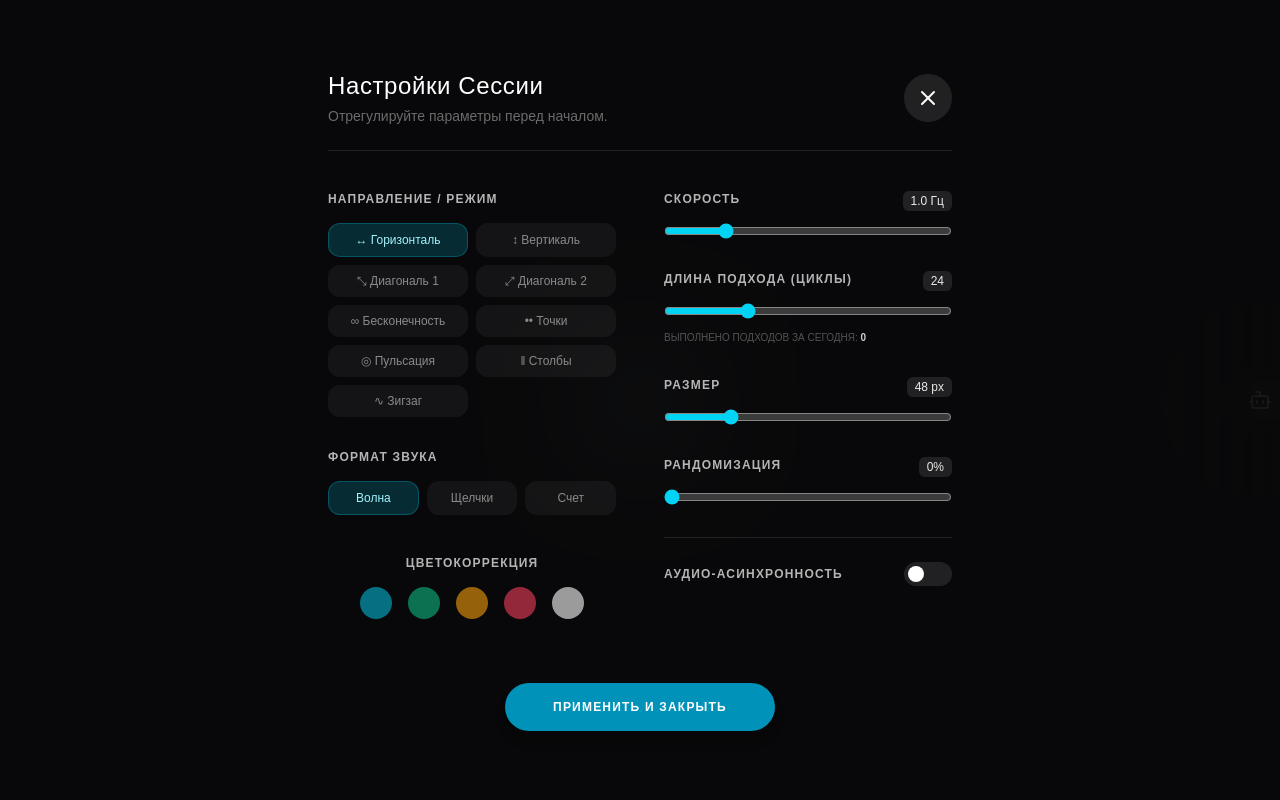
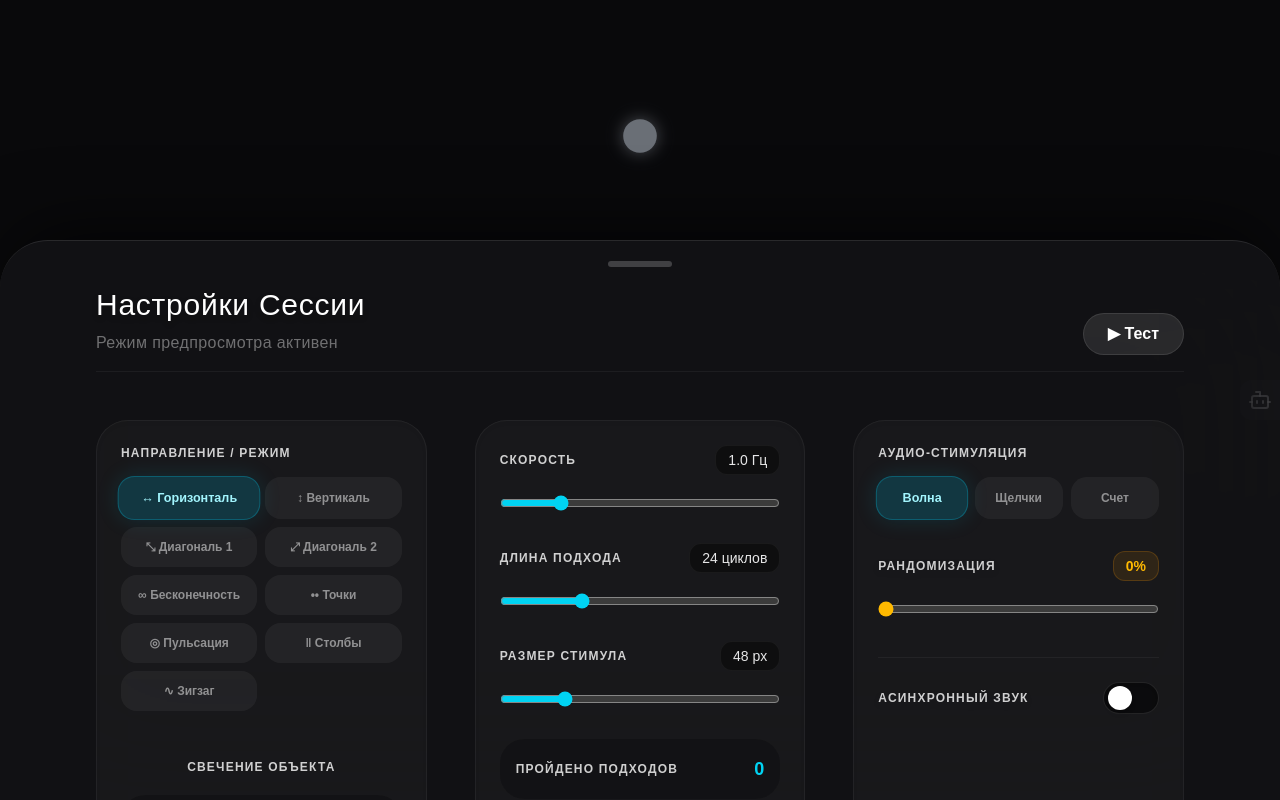
Before and after one commit to fsbtactic-code/emdr, a Next.js app: page / in a window 1280 px wide. Built offline with nearby package versions, Linux system fonts and the light colour scheme.

Commit message:
feat: Beautiful iOS 2026 Glassmorphism settings panel with scale-down preview wrapper

```diff
--- a/app/page.tsx
+++ b/app/page.tsx
@@ -1,15 +1,33 @@
+'use client';
+
 import { StimulationEngine } from '@/components/emdr/StimulationEngine';
 import { Controls } from '@/components/emdr/Controls';
 import { Sidebar } from '@/components/ai/Sidebar';
 import { SettingsPanel } from '@/components/emdr/SettingsPanel';
+import { useStore } from '@/store/useStore';
+import { motion } from 'framer-motion';
 
 export default function SessionPage() {
+  const { isSettingsOpen } = useStore();
+
   return (
     <main className="relative w-full h-full flex flex-col bg-zinc-950 overflow-hidden">
-      {/* Background vignette for deep dark feel */}
       <div className="absolute inset-0 bg-[radial-gradient(ellipse_at_center,_var(--tw-gradient-stops))] from-transparent via-zinc-950/80 to-zinc-950 z-0 pointer-events-none" />
 
-      <StimulationEngine />
+      <motion.div
+        animate={{
+          scale: isSettingsOpen ? 0.7 : 1,
+          y: isSettingsOpen ? '-18vh' : 0,
+          borderRadius: isSettingsOpen ? '48px' : '0px',
+          opacity: isSettingsOpen ? 0.5 : 1
+        }}
+        transition={{ type: 'spring', bounce: 0, duration: 0.8, ease: [0.22, 1, 0.36, 1] }}
+        className="w-full h-full relative z-10 overflow-hidden"
+        style={{ transformOrigin: 'top center' }}
+      >
+        <StimulationEngine />
+      </motion.div>
+
       <SettingsPanel />
       <Controls />
       <Sidebar />
--- a/components/emdr/SettingsPanel.tsx
+++ b/components/emdr/SettingsPanel.tsx
@@ -1,7 +1,7 @@
 'use client';
 
 import { useStore } from '@/store/useStore';
-import { X, Settings2 } from 'lucide-react';
+import { Settings2 } from 'lucide-react';
 import { motion, AnimatePresence } from 'framer-motion';
 
 export const SettingsPanel = () => {
@@ -14,7 +14,8 @@ export const SettingsPanel = () => {
     isDesync, setIsDesync,
     randomness, setRandomness,
     cyclesPerSet, setCyclesPerSet,
-    setsCompleted, isSettingsOpen, setIsSettingsOpen
+    setsCompleted, isSettingsOpen, setIsSettingsOpen,
+    isPlaying
   } = useStore();
 
   const colors = [
@@ -55,36 +56,44 @@ export const SettingsPanel = () => {
       <AnimatePresence>
         {isSettingsOpen && (
           <motion.div
-            initial={{ opacity: 0 }}
-            animate={{ opacity: 1 }}
-            exit={{ opacity: 0 }}
-            className="absolute inset-0 z-50 flex items-center justify-center bg-zinc-950/80 backdrop-blur-3xl overflow-y-auto no-scrollbar"
+            initial={{ y: '100%', opacity: 0 }}
+            animate={{ y: 0, opacity: 1 }}
+            exit={{ y: '100%', opacity: 0 }}
+            transition={{ type: 'spring', bounce: 0, duration: 0.8, ease: [0.22, 1, 0.36, 1] }}
+            className="absolute bottom-0 w-full h-[70vh] bg-zinc-900/60 backdrop-blur-[80px] border-t border-white/10 rounded-t-[48px] shadow-[0_-20px_80px_-20px_rgba(0,0,0,0.8)] z-50 flex flex-col"
           >
-            <div className="w-full max-w-2xl px-6 py-12 flex flex-col gap-10 text-sm">
-              <div className="flex justify-between items-center border-b border-white/10 pb-6">
+            {/* iOS Drag Handle */}
+            <div className="w-full flex justify-center py-5 shrink-0">
+              <div className="w-16 h-1.5 bg-white/20 hover:bg-white/40 cursor-grab active:cursor-grabbing rounded-full transition-colors" />
+            </div>
+
+            <div className="flex-1 overflow-y-auto w-full px-8 pb-12 max-w-6xl mx-auto flex flex-col gap-12 no-scrollbar">
+
+              <div className="flex justify-between items-end border-b border-white/5 pb-4 shrink-0">
                 <div>
-                  <h2 className="text-2xl font-light tracking-wide text-white">Настройки Сессии</h2>
-                  <p className="text-white/40 mt-1">Отрегулируйте параметры перед началом.</p>
+                  <h2 className="text-3xl font-light tracking-wide text-white drop-shadow-md">Настройки Сессии</h2>
+                  <p className="text-white/40 mt-2 font-medium tracking-wide">Режим предпросмотра активен</p>
                 </div>
                 <button
-                  onClick={() => setIsSettingsOpen(false)}
-                  className="p-3 bg-white/10 hover:bg-white/20 rounded-full transition-colors"
+                  onClick={() => useStore.getState().togglePlaying()}
+                  className="px-6 py-2 bg-white/10 hover:bg-white/20 rounded-full text-white font-semibold transition-all border border-white/10 flex items-center gap-2"
                 >
-                  <X size={24} />
+                  {isPlaying ? '⏸ Пауза' : '▶ Тест'}
                 </button>
               </div>
 
-              <div className="grid grid-cols-1 md:grid-cols-2 gap-x-12 gap-y-10">
-                {/* Column 1 */}
-                <div className="flex flex-col gap-8">
+              <div className="grid grid-cols-1 md:grid-cols-2 lg:grid-cols-3 gap-x-12 gap-y-12">
+
+                {/* Column 1: Visuals */}
+                <div className="flex flex-col gap-8 bg-white/[0.03] p-6 rounded-[32px] border border-white/5 shadow-inner">
                   <div className="flex flex-col gap-4">
-                    <span className="text-white/70 text-xs uppercase tracking-widest font-semibold">Направление / Режим</span>
+                    <span className="text-white/80 text-xs uppercase tracking-widest font-bold">Направление / Режим</span>
                     <div className="grid grid-cols-2 gap-2">
                       {Object.entries(patternNames).map(([p, label]) => (
                         <button
                           key={p}
                           onClick={() => setPattern(p as any)}
-                          className={`py-2 px-3 rounded-xl text-xs transition-colors flex items-center justify-center ${pattern === p ? 'bg-cyan-500/20 text-cyan-200 border border-cyan-500/30' : 'bg-white/5 text-white/50 hover:bg-white/10'}`}
+                          className={`py-3 px-3 rounded-2xl text-xs font-semibold transition-all duration-300 flex items-center justify-center ${pattern === p ? 'bg-cyan-500/20 text-cyan-200 border border-cyan-500/30 shadow-[0_0_20px_rgba(6,182,212,0.15)] scale-105' : 'bg-white/5 text-white/50 hover:bg-white/10'}`}
                         >
                           {label}
                         </button>
@@ -92,16 +101,67 @@ export const SettingsPanel = () => {
                     </div>
                   </div>
 
+                  <div className="flex flex-col gap-5 mt-4">
+                    <span className="text-white/80 text-xs uppercase tracking-widest font-bold text-center">Свечение объекта</span>
+                    <div className="flex gap-5 justify-center bg-black/20 p-4 rounded-[24px]">
+                      {colors.map((c) => (
+                        <button
+                          key={c.value}
+                          onClick={() => setColor(c.value)}
+                          className={`w-8 h-8 rounded-full transition-all duration-300 ${color === c.value ? 'scale-125 ring-2 ring-white/60 ring-offset-2 ring-offset-zinc-900' : 'opacity-60 hover:opacity-100 hover:scale-110'}`}
+                          style={{ backgroundColor: c.value, boxShadow: color === c.value ? c.shadow : 'none' }}
+                          title={c.name}
+                        />
+                      ))}
+                    </div>
+                  </div>
+                </div>
+
+                {/* Column 2: Behavior and Setup */}
+                <div className="flex flex-col gap-8 bg-white/[0.03] p-6 rounded-[32px] border border-white/5 shadow-inner">
+
+                  <div className="flex flex-col gap-3">
+                    <div className="flex justify-between items-center">
+                      <span className="text-white/80 text-xs uppercase tracking-widest font-bold">Скорость</span>
+                      <span className="text-white/90 text-sm font-medium bg-black/40 px-3 py-1 rounded-xl border border-white/5">{speed.toFixed(1)} Гц</span>
+                    </div>
+                    <input type="range" min="0.5" max="3.0" step="0.1" value={speed} onChange={(e) => setSpeed(parseFloat(e.target.value))} className="accent-cyan-400 w-full mt-2" />
+                  </div>
+
+                  <div className="flex flex-col gap-3">
+                    <div className="flex justify-between items-center">
+                      <span className="text-white/80 text-xs uppercase tracking-widest font-bold">Длина подхода</span>
+                      <span className="text-white/90 text-sm font-medium bg-black/40 px-3 py-1 rounded-xl border border-white/5">{cyclesPerSet} циклов</span>
+                    </div>
+                    <input type="range" min="10" max="60" step="2" value={cyclesPerSet} onChange={(e) => setCyclesPerSet(parseInt(e.target.value))} className="accent-cyan-400 w-full mt-2" />
+                  </div>
+
+                  <div className="flex flex-col gap-3">
+                    <div className="flex justify-between items-center">
+                      <span className="text-white/80 text-xs uppercase tracking-widest font-bold">Размер стимула</span>
+                      <span className="text-white/90 text-sm font-medium bg-black/40 px-3 py-1 rounded-xl border border-white/5">{size} px</span>
+                    </div>
+                    <input type="range" min="20" max="150" step="1" value={size} onChange={(e) => setSize(parseInt(e.target.value))} className="accent-cyan-400 w-full mt-2" />
+                  </div>
+
+                  <div className="flex items-center justify-between bg-black/20 p-4 rounded-[24px]">
+                    <span className="text-white/80 text-xs uppercase tracking-widest font-bold">Пройдено подходов</span>
+                    <span className="text-cyan-400 text-lg font-bold">{setsCompleted}</span>
+                  </div>
+
+                </div>
+
+                {/* Column 3: Audio and Cognition (Working memory) */}
+                <div className="flex flex-col gap-8 bg-white/[0.03] p-6 rounded-[32px] border border-white/5 shadow-inner">
+
                   <div className="flex flex-col gap-4">
-                    <span className="text-white/70 text-xs uppercase tracking-widest font-semibold flex justify-between">
-                      Формат звука
-                    </span>
+                    <span className="text-white/80 text-xs uppercase tracking-widest font-bold">Аудио-Стимуляция</span>
                     <div className="grid grid-cols-3 gap-2">
                       {Object.entries(audioFormatNames).map(([a, label]) => (
                         <button
                           key={a}
                           onClick={() => setAudioFormat(a as any)}
-                          className={`py-2 px-3 rounded-xl text-xs transition-colors flex items-center justify-center ${audioFormat === a ? 'bg-cyan-500/20 text-cyan-200 border border-cyan-500/30' : 'bg-white/5 text-white/50 hover:bg-white/10'}`}
+                          className={`py-3 px-1 rounded-2xl text-xs font-semibold transition-all duration-300 flex items-center justify-center ${audioFormat === a ? 'bg-cyan-500/20 text-cyan-200 border border-cyan-500/30 shadow-[0_0_20px_rgba(6,182,212,0.15)] scale-105' : 'bg-white/5 text-white/50 hover:bg-white/10'}`}
                         >
                           {label}
                         </button>
@@ -109,75 +169,34 @@ export const SettingsPanel = () => {
                     </div>
                   </div>
 
-                  <div className="flex flex-col gap-4">
-                    <span className="text-white/70 text-xs uppercase tracking-widest font-semibold text-center mt-2">Цветокоррекция</span>
-                    <div className="flex gap-4 justify-center">
-                      {colors.map((c) => (
-                        <button
-                          key={c.value}
-                          onClick={() => setColor(c.value)}
-                          className={`w-8 h-8 rounded-full transition-all duration-300 ${color === c.value ? 'scale-125 ring-2 ring-white/60 ring-offset-2 ring-offset-transparent' : 'opacity-60 hover:opacity-100 hover:scale-110'}`}
-                          style={{ backgroundColor: c.value, boxShadow: color === c.value ? c.shadow : 'none' }}
-                          aria-label={`Select ${c.name}`}
-                        />
-                      ))}
+                  <div className="flex flex-col gap-3">
+                    <div className="flex justify-between items-center">
+                      <span className="text-white/80 text-xs uppercase tracking-widest font-bold text-amber-500/90 drop-shadow-md">Рандомизация</span>
+                      <span className="text-amber-400 text-sm font-bold bg-amber-500/10 px-3 py-1 rounded-xl border border-amber-500/20">{randomness}%</span>
                     </div>
+                    <input type="range" min="0" max="100" step="1" value={randomness} onChange={(e) => setRandomness(parseInt(e.target.value))} className="accent-amber-400 w-full mt-2" />
                   </div>
+
+                  <div className="flex items-center justify-between border-t border-white/5 pt-6 mt-2">
+                    <span className="text-white/80 text-xs uppercase tracking-widest font-bold text-amber-500/90 drop-shadow-md">Асинхронный Звук</span>
+                    <button
+                      onClick={() => setIsDesync(!isDesync)}
+                      className={`w-14 h-8 rounded-full transition-colors relative flex items-center shadow-inner border border-white/10 ${isDesync ? 'bg-amber-500/80' : 'bg-black/50'}`}
+                    >
+                      <div className={`w-6 h-6 rounded-full bg-white transition-transform shadow-md ${isDesync ? 'translate-x-7' : 'translate-x-1'}`} />
+                    </button>
+                  </div>
+
                 </div>
 
-                {/* Column 2 */}
-                <div className="flex flex-col gap-8">
-                  <div className="flex flex-col gap-3">
-                    <div className="flex justify-between">
-                      <span className="text-white/70 text-xs uppercase tracking-widest font-semibold">Скорость</span>
-                      <span className="text-white/90 text-xs bg-white/10 px-2 py-0.5 rounded-md">{speed.toFixed(1)} Гц</span>
-                    </div>
-                    <input type="range" min="0.5" max="3.0" step="0.1" value={speed} onChange={(e) => setSpeed(parseFloat(e.target.value))} className="accent-cyan-400 w-full" />
-                  </div>
-
-                  <div className="flex flex-col gap-3">
-                    <div className="flex justify-between">
-                      <span className="text-white/70 text-xs uppercase tracking-widest font-semibold">Длина подхода (Циклы)</span>
-                      <span className="text-white/90 text-xs bg-white/10 px-2 py-0.5 rounded-md">{cyclesPerSet}</span>
-                    </div>
-                    <input type="range" min="10" max="60" step="2" value={cyclesPerSet} onChange={(e) => setCyclesPerSet(parseInt(e.target.value))} className="accent-cyan-400 w-full" />
-                    <p className="text-[10px] text-white/30 uppercase">Выполнено подходов за сегодня: <strong className="text-white/80">{setsCompleted}</strong></p>
-                  </div>
-
-                  <div className="flex flex-col gap-3">
-                    <div className="flex justify-between">
-                      <span className="text-white/70 text-xs uppercase tracking-widest font-semibold">Размер</span>
-                      <span className="text-white/90 text-xs bg-white/10 px-2 py-0.5 rounded-md">{size} px</span>
-                    </div>
-                    <input type="range" min="20" max="150" step="1" value={size} onChange={(e) => setSize(parseInt(e.target.value))} className="accent-cyan-400 w-full" />
-                  </div>
-
-                  <div className="flex flex-col gap-3">
-                    <div className="flex justify-between">
-                      <span className="text-white/70 text-xs uppercase tracking-widest font-semibold">Рандомизация</span>
-                      <span className="text-white/90 text-xs bg-white/10 px-2 py-0.5 rounded-md">{randomness}%</span>
-                    </div>
-                    <input type="range" min="0" max="100" step="1" value={randomness} onChange={(e) => setRandomness(parseInt(e.target.value))} className="accent-cyan-400 w-full" />
-                  </div>
-
-                  <div className="flex items-center justify-between border-t border-white/10 pt-6">
-                    <span className="text-white/70 text-xs uppercase tracking-widest font-semibold">Аудио-Асинхронность</span>
-                    <button
-                      onClick={() => setIsDesync(!isDesync)}
-                      className={`w-12 h-6 rounded-full transition-colors relative flex items-center ${isDesync ? 'bg-cyan-600' : 'bg-white/10'}`}
-                    >
-                      <div className={`w-4 h-4 rounded-full bg-white transition-transform ${isDesync ? 'translate-x-7' : 'translate-x-1'}`} />
-                    </button>
-                  </div>
-                </div>
               </div>
 
-              <div className="flex justify-center mt-6">
+              <div className="flex justify-center mt-auto pt-6 border-t border-white/5">
                 <button
                   onClick={() => setIsSettingsOpen(false)}
-                  className="px-12 py-4 bg-cyan-600 hover:bg-cyan-500 rounded-full text-white font-medium shadow-lg hover:shadow-cyan-900/50 transition-all font-semibold uppercase tracking-widest text-xs"
+                  className="px-16 py-5 bg-cyan-500 hover:bg-cyan-400 rounded-full text-white shadow-[0_0_40px_rgba(6,182,212,0.3)] hover:shadow-[0_0_60px_rgba(6,182,212,0.5)] transition-all font-bold uppercase tracking-[0.2em] text-sm active:scale-95"
                 >
-                  Применить и закрыть
+                  Готово
                 </button>
               </div>
 
```
